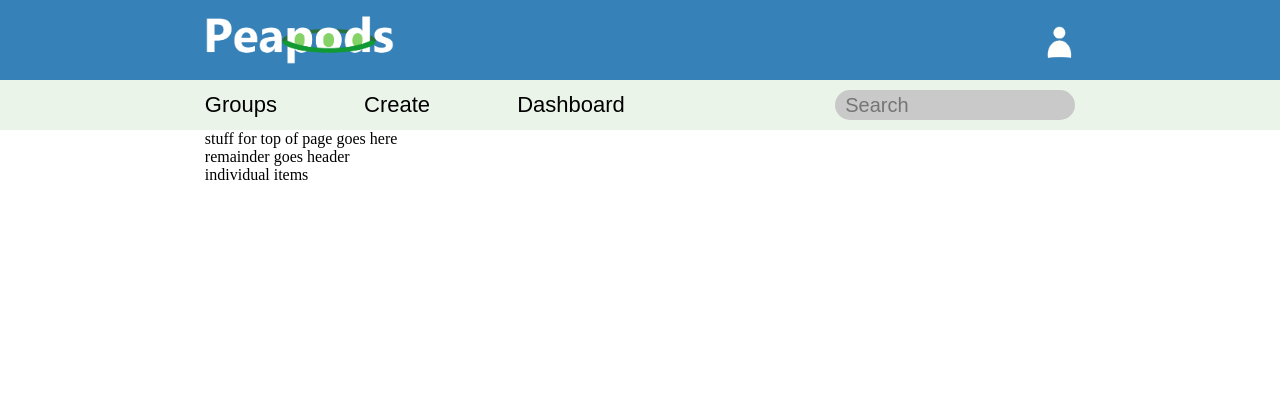
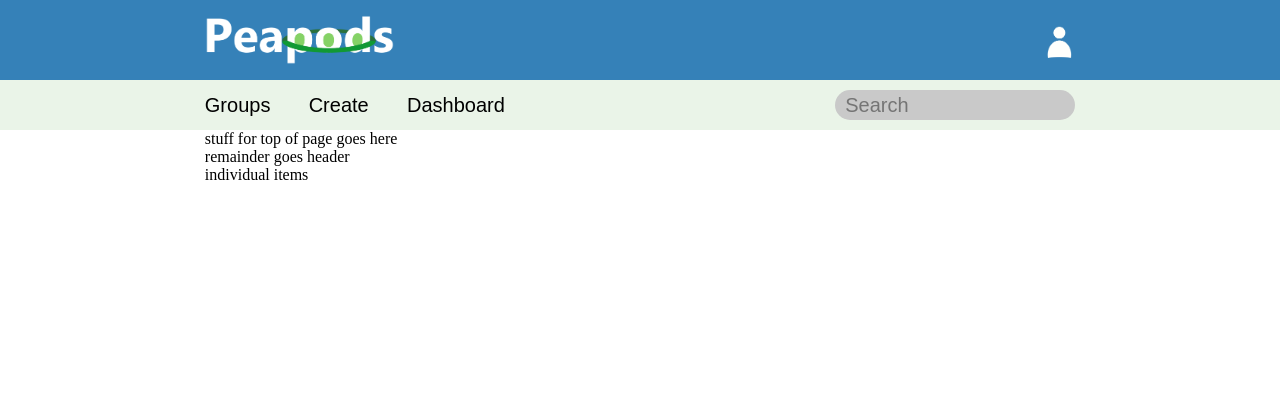
Before and after one commit to xinyans/Peapods, a PHP site: page / in a window 1280 px wide. Shown: the top 420 px of the page. Run offline with PHP 8.4, Linux system fonts and the light colour scheme.

Commit message:
Navbar update

```diff
--- a/Stylesheets/stylesheets.css
+++ b/Stylesheets/stylesheets.css
@@ -85,6 +85,10 @@ body {
     ;
 }
 
+/**
+End of login form styling
+**/
+
 body>nav {
     grid-area: top;
     width: auto;
@@ -121,7 +125,7 @@ body>nav>header>img {
 
     body>nav>section>nav {
         display: flex;
-        min-width: 350px;
+        min-width: 250px;
         width: 100%;
         flex-flow: row nowrap;
         justify-content: space-between;
@@ -142,8 +146,8 @@ body>nav>header>img {
     }
     body>nav>section>nav {
         display: flex;
-        min-width: 350px;
-        width: 420px;
+        min-width: 250px;
+        width: 300px;
         flex-flow: row nowrap;
         justify-content: space-between;
         align-content: center;
@@ -155,7 +159,7 @@ body>nav>header>img {
 body>nav>section>nav>a {
     color: black;
     line-height: 50px;
-    font-size: 22px;
+    font-size: 20px;
     font-family: sans-serif;
     text-decoration: none;
 }
```
